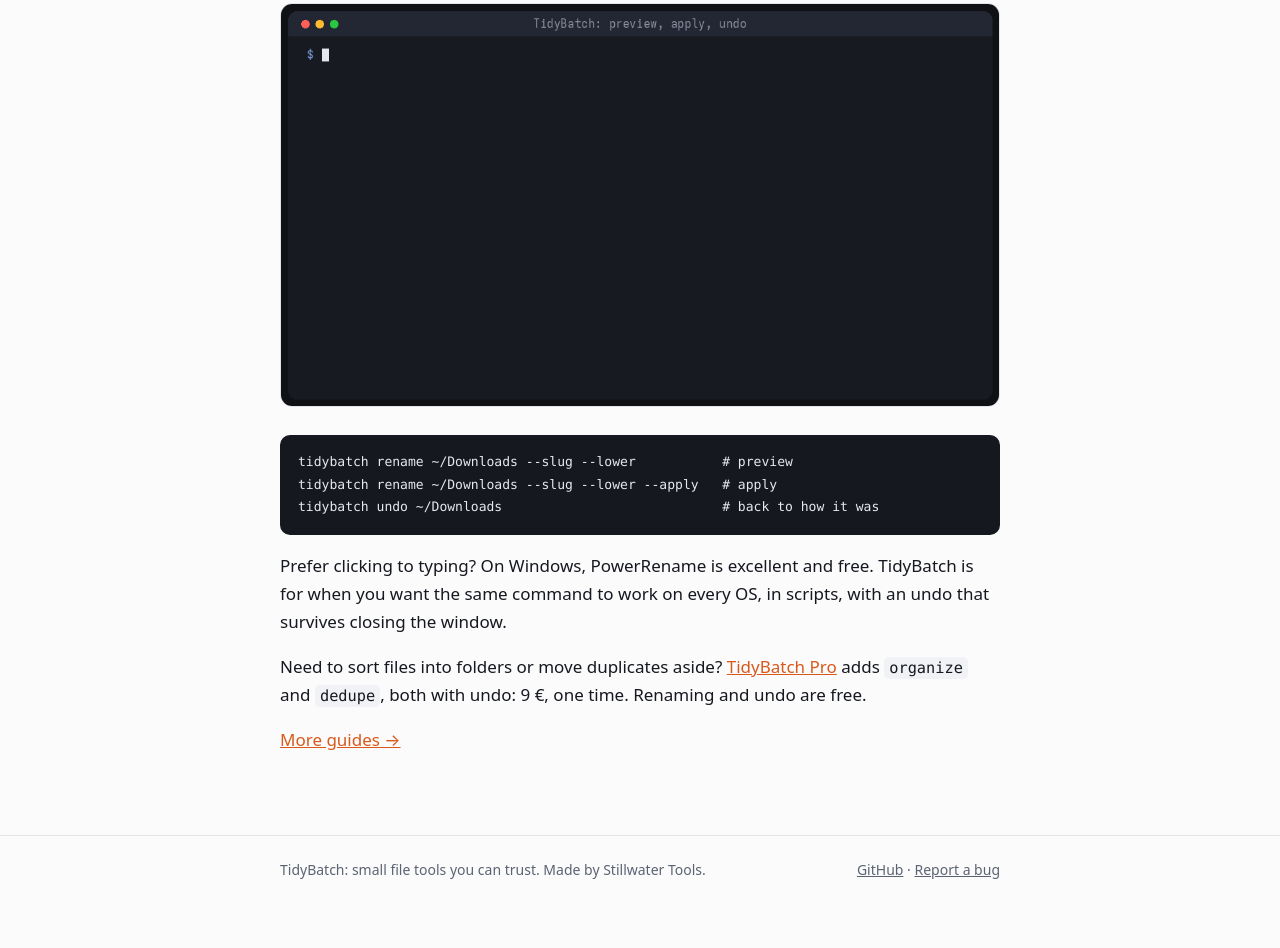
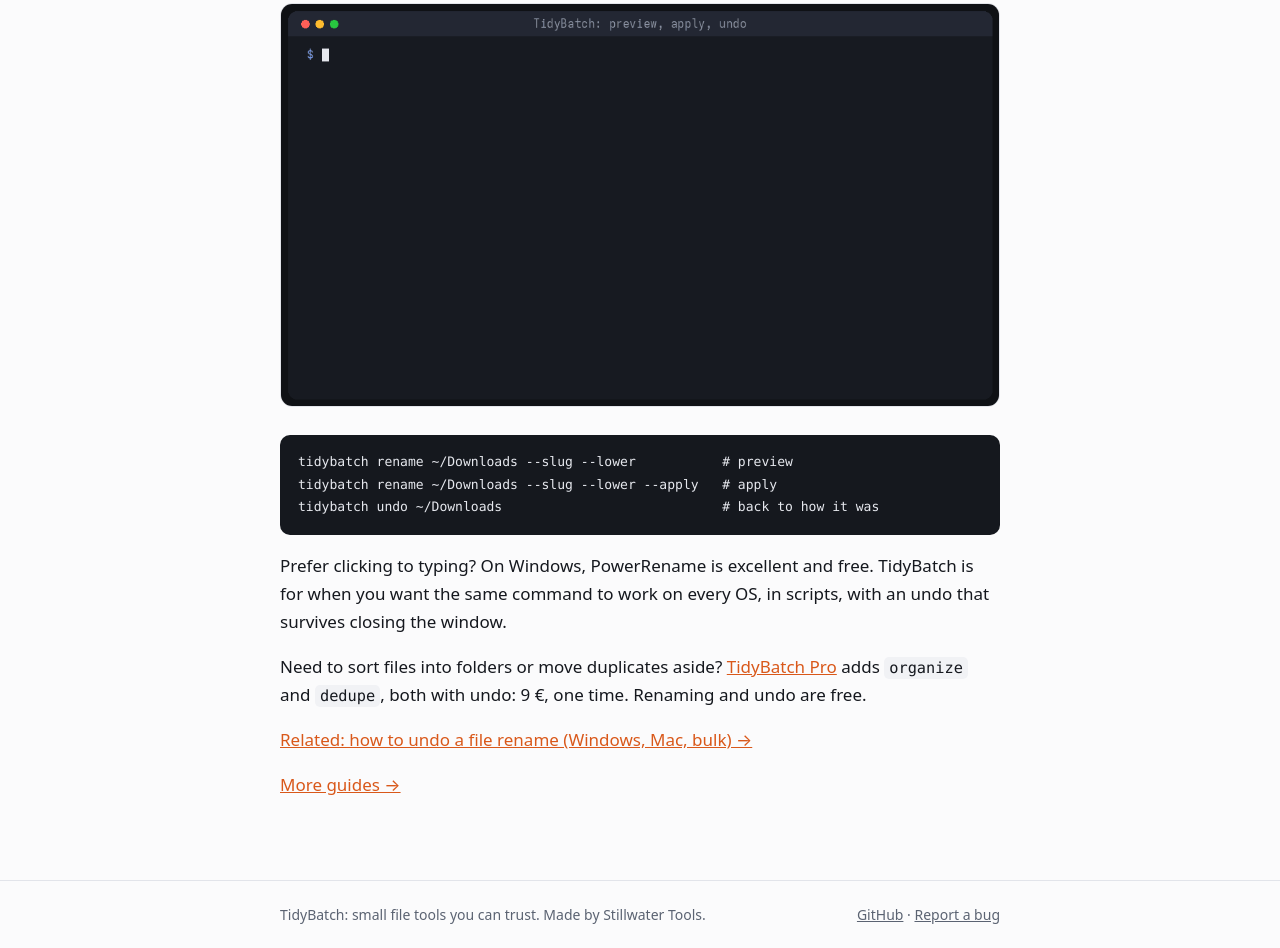
Before and after one commit to tidybatch/tidybatch.github.io, a plain HTML site: page guides/bulk-rename-files-safely/index.html in a window 1280 px wide. Shown: the part 2778-3726 px from the top of the page. Before the commit the page ends 3681 px from the top, so only its background shows below. Drawn offline with Linux system fonts and the light colour scheme.

Commit message:
Add internal links to the undo-bulk-rename guide from two guides

```diff
--- a/guides/bulk-rename-files-safely/index.html
+++ b/guides/bulk-rename-files-safely/index.html
@@ -74,6 +74,7 @@ tidybatch rename ~/Downloads --slug --lower --apply   # apply
 tidybatch undo ~/Downloads                            # back to how it was</code></pre>
 <p>Prefer clicking to typing? On Windows, PowerRename is excellent and free. TidyBatch is for when you want the same command to work on every OS, in scripts, with an undo that survives closing the window.</p>
 <p>Need to sort files into folders or move duplicates aside? <a href="https://whop.com/tidybatch/bulk-file-renamer/?utm_source=site_guide_safely&amp;utm_campaign=tidybatch">TidyBatch Pro</a> adds <code>organize</code> and <code>dedupe</code>, both with undo: 9 €, one time. Renaming and undo are free.</p>
+<p><a href="/guides/undo-bulk-rename/">Related: how to undo a file rename (Windows, Mac, bulk) →</a></p>
 <p><a href="/guides/">More guides →</a></p>
 </div></main>
 <footer class="site"><div class="wrap">
```
Also changed, not shown: guides/rename-photos-by-date-taken/index.html (+1 -0 lines).
